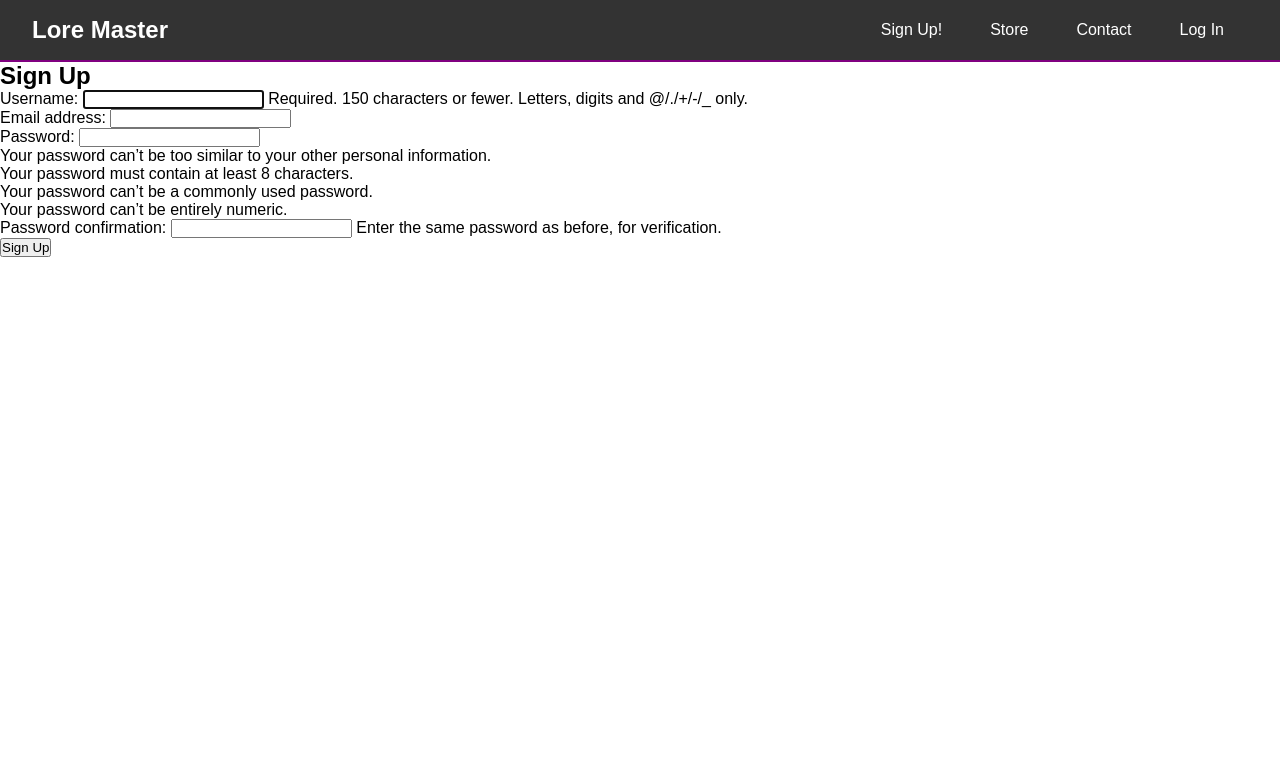
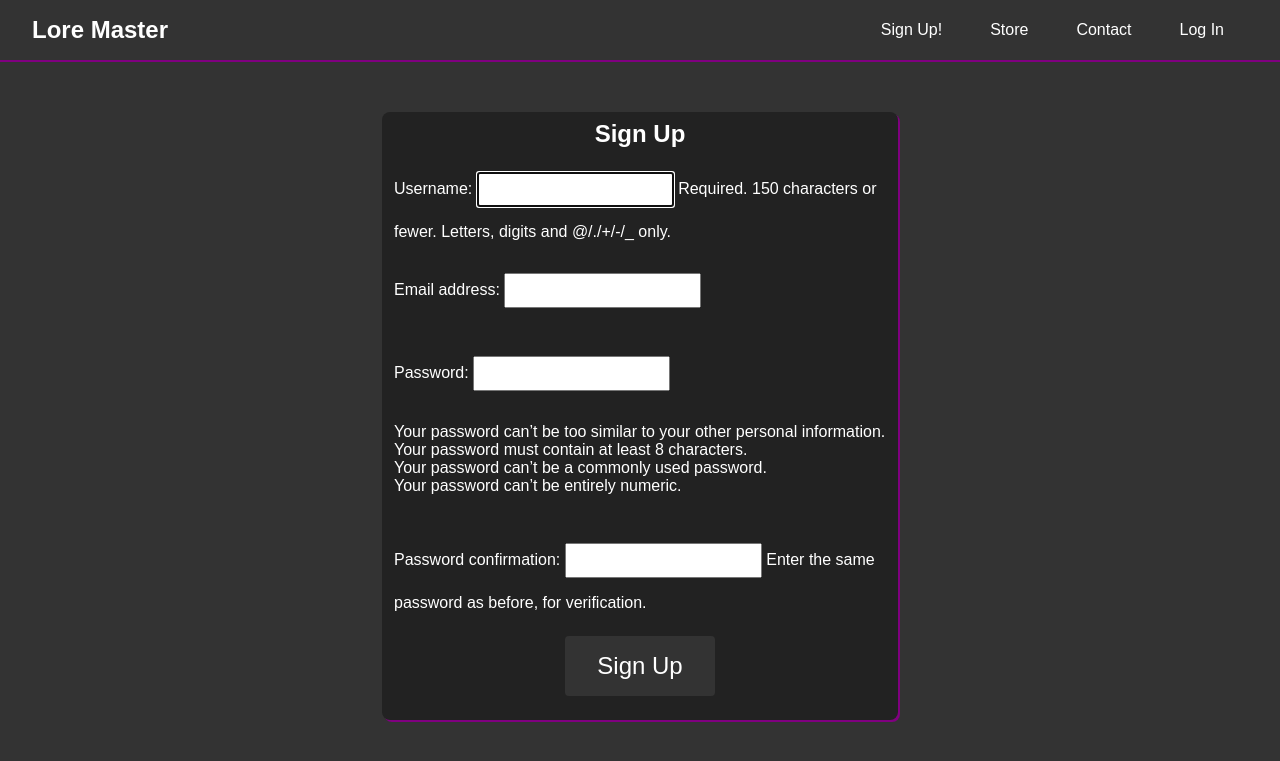
Before and after one commit to Pwikster/loremaster, a Django app: page /accounts/signup/ in a window 1280 px wide. Shown: the top 761 px of the page. Run offline with Django 4.2, Linux system fonts and the light colour scheme.

Commit message:
Form CSS and logo behavior added

```diff
--- a/loremaster_project/loremaster_project/static/css/style.css
+++ b/loremaster_project/loremaster_project/static/css/style.css
@@ -2,6 +2,11 @@
     margin: 0;
     padding: 0;
     font-family: Arial, sans-serif;
+}
+
+/* GENERAL STYLING */
+body {
+    background-color: #333;
 }
 
 /* NAVBAR STYLING*/
@@ -13,7 +18,7 @@
     align-items: center;
     background-color: #333;
     padding: 1rem 2rem;
-    border-bottom: 2px solid purple ;
+    border-bottom: 2px solid purple;
 
 }
 
@@ -62,6 +67,62 @@
     }
 }
 
+/* FORM STYLING SIGNUP LOGIN*/
+
+.form {
+    display: flex;
+    flex-direction: column;
+    justify-content: center;
+    align-items: center;
+    padding: 8px;
+
+    max-width: 500px;
+    margin: 50px auto;
+
+    color: white;
+    background-color: #222;
+    border-radius: 8px;
+
+    box-shadow: 2px 2px 0px purple;
+}
+
+form p {
+    padding: 8px 4px;
+}
+
+form input {
+    padding: 8px;
+    margin: 16px 0px 16px 0px;
+}
+
+form button {
+    margin: 16px;
+
+    text-decoration: none;
+    color: white;
+    padding: 1.0rem 2rem;
+    font-size: 1.5rem;
+    border-radius: 4px;
+    background-color: #333;
+    transition: background-color 0.3s;
+
+    border: none;
+    display: block;
+    margin-left: auto;
+    margin-right: auto;
+
+}
+
+form button:hover {
+    background-color: #555;
+    cursor: pointer;
+}
+
+form ul {
+    padding: 8px 4px;
+    list-style-type: none;
+}
+
 /* MAIN-CONTENT STYLING (BODY OF MAIN PAGE)*/
 
 .main-content-block {
@@ -69,12 +130,13 @@
     flex-direction: row;
     background-color: #222;
     height: 500px;
-    justify-content:center;
+    justify-content: center;
     align-items: center;
 
 }
 
-.title-text-left, .title-text-right {
+.title-text-left,
+.title-text-right {
     color: white;
     font-size: xx-large;
     border-radius: 4px;
@@ -95,7 +157,8 @@
     box-shadow: -2px 2px 0px purple;
 }
 
-.title-text-right:hover, .title-text-left:hover {
+.title-text-right:hover,
+.title-text-left:hover {
     scale: 1.01;
 }
 
--- a/loremaster_project/templates/base.html
+++ b/loremaster_project/templates/base.html
@@ -15,7 +15,7 @@ base.html is the file that stores the basic building block of the website which
 
 <body>
     <nav class="navbar">
-        <a href="#" class="nav-logo">Lore Master</a>
+        <a href="{% url 'home' %}" class="nav-logo">Lore Master</a>
         <ul class="nav-list">
             <!--LOG IN LOG OUT LOGIC-->
             {% if user.is_authenticated %}
--- a/loremaster_project/templates/registration/login.html
+++ b/loremaster_project/templates/registration/login.html
@@ -1,10 +1,12 @@
 {% extends "base.html" %}
 
 {% block content %}
+<div class="form">
     <h2>Log In</h2>
     <form method="post">
         {% csrf_token %}
         {{ form.as_p }}
         <button type="submit">Log In</button>
     </form>
+</div>
 {% endblock %}
--- a/loremaster_project/templates/registration/signup.html
+++ b/loremaster_project/templates/registration/signup.html
@@ -1,10 +1,12 @@
 {% extends "base.html" %}
 
 {% block content %}
+<div class="form">
     <h2>Sign Up</h2>
     <form method="post">
         {% csrf_token %}
         {{ form.as_p }}
         <button type="submit">Sign Up</button>
     </form>
+</div>
 {% endblock %}
```
Lines whose indentation alone changed are shown as unchanged.
